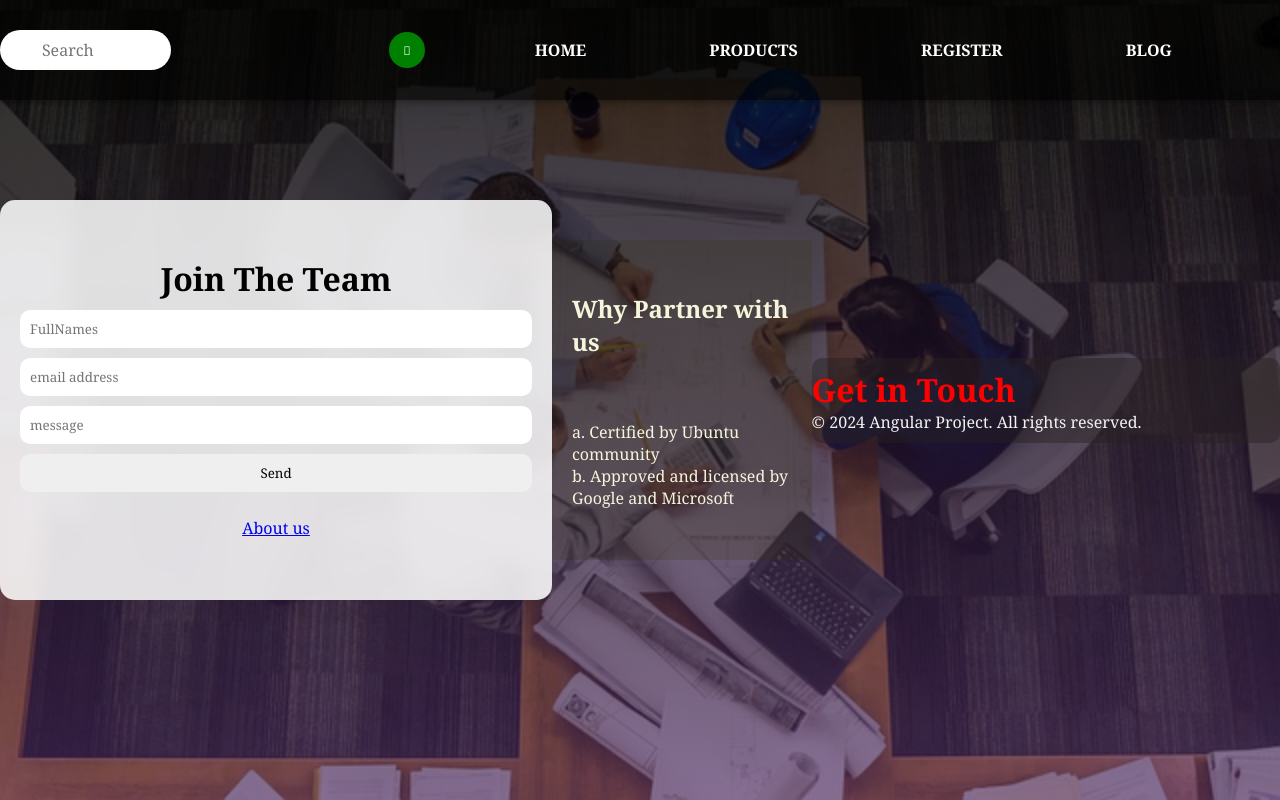
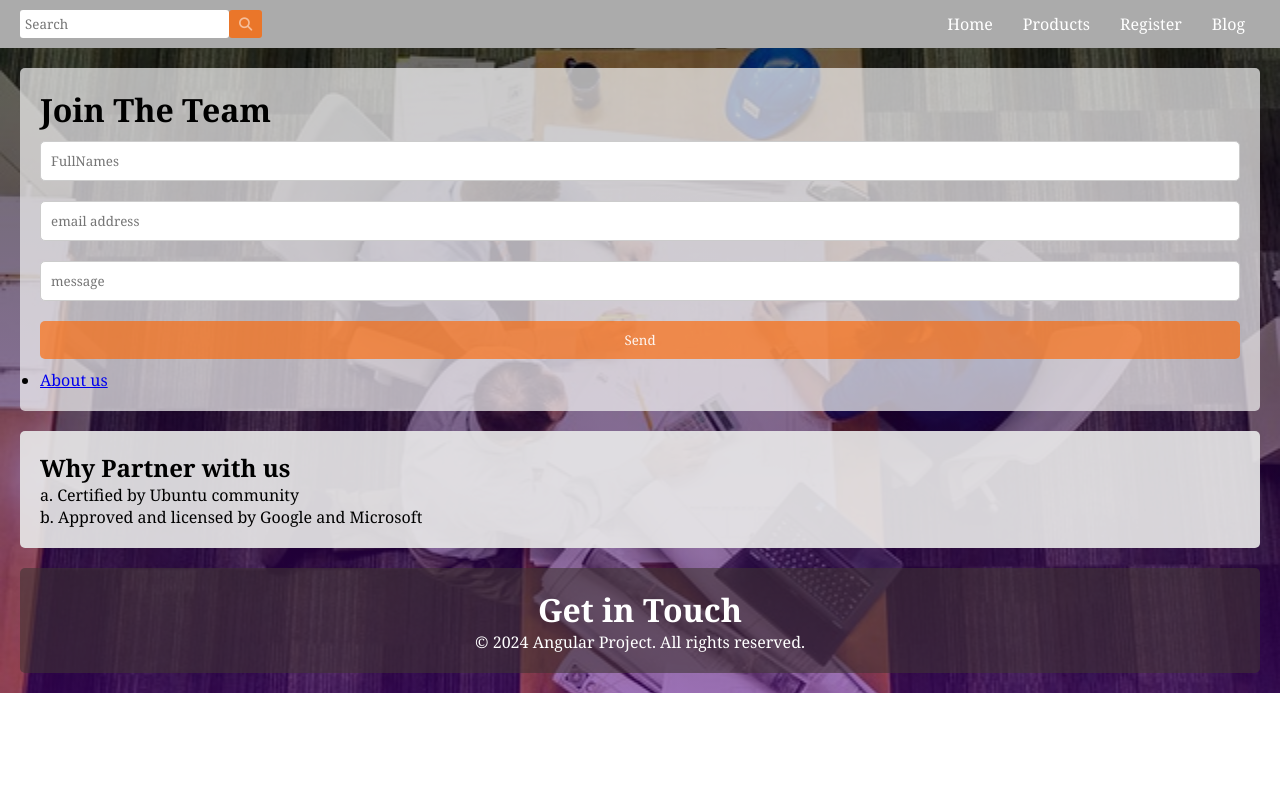
Before and after one commit to OtitoTM/AngularProject, an Angular app: page / in a window 1280 px wide. Built offline with nearby package versions, Linux system fonts and the light colour scheme.

Commit message:
Home component

```diff
--- a/src/app/app.component.css
+++ b/src/app/app.component.css
@@ -1,213 +1,126 @@
-/* You can add global styles to this file, and also import other style files */
-* {
+body {
+    font-family: Arial, sans-serif;
     margin: 0;
     padding: 0;
     box-sizing: border-box;
-    font-family: Cambria, Cochin, Georgia, Times, 'Times New Roman', serif;
 }
-header{
-    width: 100%;
-    height: 100px;
+
+header {
+    background-color: #33333369;
+    color: #fff;
     display: flex;
     justify-content: space-between;
     align-items: center;
-    position: fixed;
-    z-index: 99;
-    box-shadow: 0 0 10px #00000091;
-    background: #0000009c;
+    padding: 10px 20px;
 }
-#chk1{
+
+.search-box form {
+    display: flex;
+    align-items: center;
+}
+
+.search-box input[type="text"] {
+    padding: 5px;
+    border: none;
+    border-radius: 3px;
+}
+
+.search-box button {
+    background-color: #ff6600c0;
+    color: #ffffff86;
+    border: none;
+    padding: 5px 10px;
+    cursor: pointer;
+    border-radius: 3px;
+}
+
+header ul {
+    list-style: none;
+    display: flex;
+    margin: 0;
+    padding: 0;
+}
+
+header ul li {
+    margin: 0 15px;
+}
+
+header ul li a {
+    color: #fff;
+    text-decoration: none;
+    transition: color 0.3s;
+}
+
+header ul li a:hover {
+    color: #ff6600;
+}
+
+.menu {
     display: none;
 }
-i{
-    color: white;
-    cursor: pointer;
+
+.MainContainer {
+    padding: 20px;
+    background:linear-gradient(rgba(0, 0, 0, 0.582), rgba(76, 0, 130, 0.541)), url(./meeting.jpg);
+        background-position: center;
+        background-size: cover;
 }
 
-header .search-box{
-    flex: 1;
-    position: relative;
-}
-.search-box input{
-    width: 40%;
-    height: 40px;
-    border: none;
-    outline: none;
-    background: white;
-    border-radius: 30px;
-    color: gray;
-    font-size: 16px;
-    text-align: center;
-    padding-left: 5px;
-    padding-right: 40px;
+.container3 {
+    background-color: #f4f4f4b4;
+    padding: 20px;
+    margin-bottom: 20px;
+    border-radius: 5px;
 }
 
-.search-box button{
-    cursor:pointer ;
-    width: 40px;
-    height: 40px;
-    border-radius: 30px;
-    border: none;
-    position: absolute;
-    top: 0;
-    right:0;
-    transform: scale(0.9);
-    background: green;
+.container3 h1 {
+    margin-top: 0;
 }
-
-header ul{
-    flex: 2;
-    display: flex;
-    justify-content: space-evenly;
-}
-header ul li{
-    list-style: none;
-}
-header ul li a{
-    text-decoration: none;
-    color: white;
-    font-weight: 600;
-    text-transform: uppercase;
-    padding: 10px 15px;
-}
-header ul li a:hover{
-    border-bottom: 2px solid cadetblue;
-}
-header .menu{
-    font-size: 2.5em;
-    display: none;
-}
-@media (max-width:1000px){
-    .search-box button{
-        position: absolute;
-    }
-    header ul{
-        position: fixed;
-        top: 100px;
-        right: -100%;
-        background:rgba(0, 0, 0, 0.5);
-        height: calc((100vh - 100px));
-        width: 50%;
-        flex-direction: column;
-        align-items: center;
-        transition: right 0.5s linear;
-    }
-    header .menu{
-        display: block;
-        width: 100px;
-        text-align: center;
-    }
-    #chk1:checked ~ ul{
-        right: 0;
-    }
-}
-
-@media (max-width:600px) {
-    header ul{
-        width: 100%;
-    }
-}
-.MainContainer{
-    height:100vh;
-    width: 100%;
-    background: linear-gradient(rgba(0, 0, 0, 0.815),rgba(75, 42, 99, 0.664)),url(./meeting.jpg);
-    background-position: center;
-    background-size: cover;
-    background-attachment: fixed;
-        display: flex;
-            align-items: center;
-            justify-content: center;
-}
-.container3 {
-    display: flex;
-    flex-direction: column;
-    align-items: center;
-    justify-content: center;
-    padding: 20px;
-    width: 50%;
-    height: 50vh;
-    background: rgba(255, 255, 255, 0.863);
-    backdrop-filter: blur(10px);
-    border-radius: 15px;
-    border: 0;
-    gap: 10px;
-}
-
-/* @media only screen and (min-width: 728px) {
-    .container3 {
-        width: 100%;
-        height: 100%;
-
-    }
-} */
 
 .container3 form {
     display: flex;
     flex-direction: column;
-    width: 40vw;
 }
 
-.container3 input {
-    width: 100%;
+.container3 input[type="text"],
+.container3 input[type="email"],
+.container3 input[type="submit"] {
     padding: 10px;
-    border: none ;
-    border-radius: 10px;
-    margin-bottom: 10px;
+    margin: 10px 0;
+    border: 1px solid #ccc;
+    border-radius: 5px;
 }
 
-.container3 input.submit:hover {
-    background-color: rgba(55, 85, 55, 0.596);
-    color: white;
-    transition: 0.1s;
-    transition-delay: 1s;
-
+.container3 input[type="submit"] {
+    background-color: #ff6600a4;
+    color: #ffffffee;
+    border: none;
+    cursor: pointer;
 }
 
-.container3 ul li {
-    list-style: none;
-    margin: 5px;
+.info {
+    background-color: #e9e9e9e7;
+    padding: 20px;
+    border-radius: 5px;
 }
 
-.container3 ul li:hover {
-    color: green;
-    background-color: rgba(194, 158, 158, 0.644);
+.info h2 {
+    margin-top: 0;
 }
 
-.MainContainer .info{
-    width: 50%;
-    height: 40vh;
-    color: beige;
-    display: inline-grid;
-        flex-direction: column;
-        align-items: center;
-        justify-content: center;
-        padding: 20px;
-        background:  rgba(48, 48, 5, 0.178);
+.footer {
+    background-color: #3f343496;
+    color: #fff;
+    text-align: center;
+    padding: 20px;
+    margin-top: 20px;
+    border-radius: 5px;
 }
-.MainContainer .info h1{
-    text-transform: capitalize;
-    text-decoration: none;
-        color: white;
-        font-weight: 600;
-        padding: 10px 15px;
+
+.footer h1 {
+    margin: 0;
 }
- .footer {
-     background-color: #271f1f73;
-     color: #f2f2f2;
-     border-radius: 10px;
-      padding: 10px 0;
-    /*position: absolute; */
-     width: 100%;
-     bottom: 0;
-    align-items: center;
-    left: 0;
 
- }
- .footer p{
-     align-items: center;
-     color: white;
-    }
-
-.footer h1{
-    color: red;
- }
+.footer p {
+    margin: 5px 0 0;
+}
```
Also changed, not shown: src/app/home/home.component.ts (added, +16 -0 lines), src/app/home/home.component.css (added), 1 other file (tests, documents, lock files or other folders).
